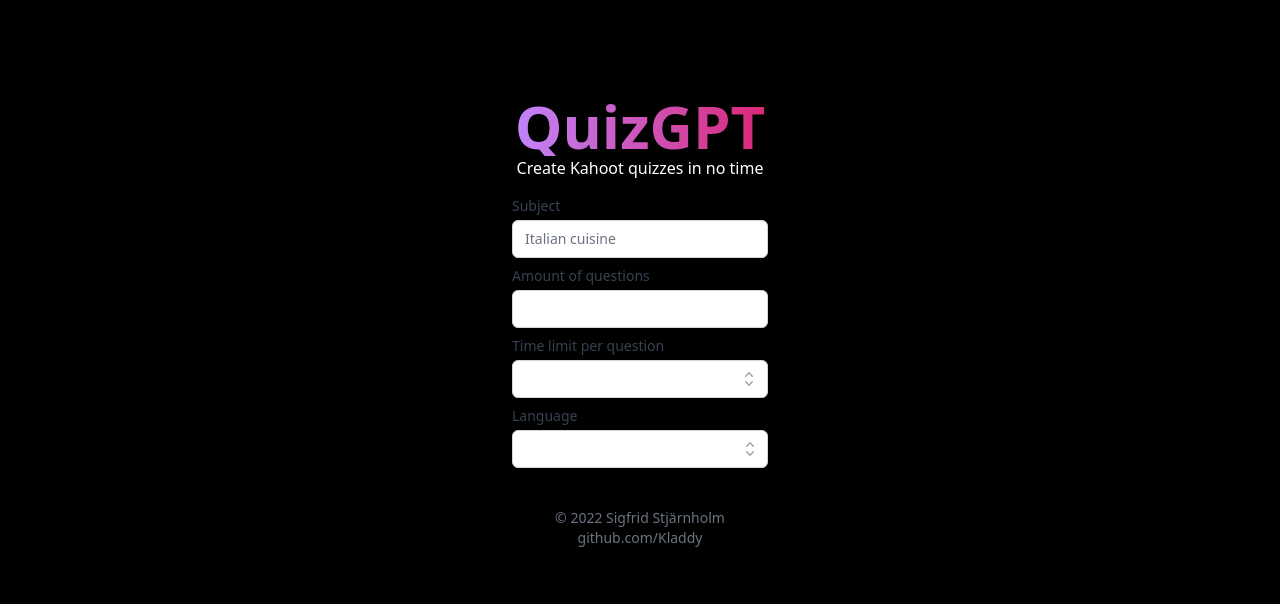
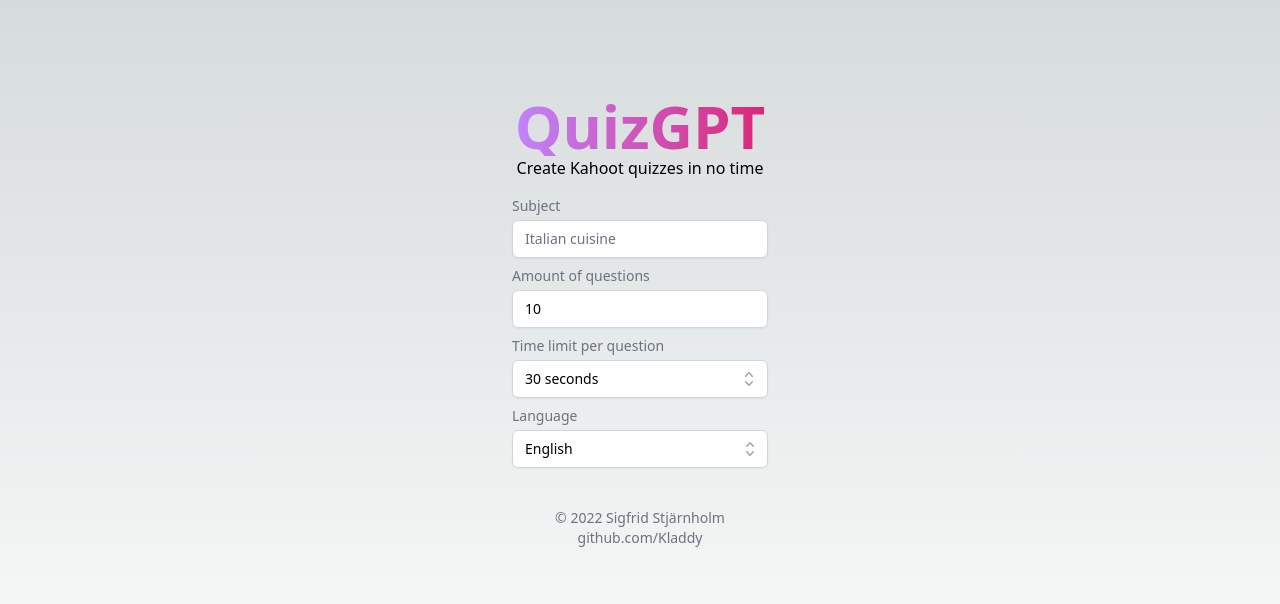
Before and after one commit to Kladdy/quizgpt, a Next.js app: page / in a window 1280 px wide. Shown: the top 604 px of the page. Built offline with nearby package versions, Linux system fonts and the light colour scheme.

Commit message:
Fix darkmode

```diff
--- a/components/LanguageCombo.tsx
+++ b/components/LanguageCombo.tsx
@@ -38,11 +38,11 @@
 
   return (
     <Combobox as="div" value={selectedLanguage} onChange={setSelectedLanguage}>
-      <Combobox.Label className="block text-sm font-medium text-gray-700">Language</Combobox.Label>
+      <Combobox.Label className="block text-sm font-medium text-gray-500">Language</Combobox.Label>
       <div className="relative mt-1">
         <Combobox.Input
           autoComplete="off"
-          className="w-full rounded-md border border-gray-300 bg-white py-2 pl-3 pr-10 shadow-sm focus:border-indigo-500 focus:outline-none focus:ring-1 focus:ring-indigo-500 sm:text-sm"
+          className="text-black w-full rounded-md border border-gray-300 bg-white py-2 pl-3 pr-10 shadow-sm focus:border-indigo-500 focus:outline-none focus:ring-1 focus:ring-indigo-500 sm:text-sm"
           onChange={(event) => setQuery(event.target.value)}
           displayValue={(language: Language) => language?.name}
         />
--- a/components/TimeLimitSelect.tsx
+++ b/components/TimeLimitSelect.tsx
@@ -19,9 +19,9 @@
     <Listbox value={selectedTimeLimit} onChange={setSelectedTimeLimit}>
       {({ open }) => (
         <>
-          <Listbox.Label className="block text-sm font-medium text-gray-700">Time limit per question</Listbox.Label>
+          <Listbox.Label className="block text-sm font-medium text-gray-500">Time limit per question</Listbox.Label>
           <div className="relative -mt-1">
-            <Listbox.Button className="relative w-full cursor-default rounded-md border border-gray-300 bg-white py-2 pl-3 pr-10 text-left shadow-sm focus:border-indigo-500 focus:outline-none focus:ring-1 focus:ring-indigo-500 sm:text-sm">
+            <Listbox.Button className="text-black relative w-full cursor-default rounded-md border border-gray-300 bg-white py-2 pl-3 pr-10 text-left shadow-sm focus:border-indigo-500 focus:outline-none focus:ring-1 focus:ring-indigo-500 sm:text-sm">
               <span className="block truncate">{selectedTimeLimit} seconds</span>
               <span className="pointer-events-none absolute inset-y-0 right-0 flex items-center pr-2">
                 <ChevronUpDownIcon className="h-5 w-5 text-gray-400" aria-hidden="true" />
--- a/pages/index.tsx
+++ b/pages/index.tsx
@@ -56,7 +56,7 @@
         <div className='grid gap-y-2'>
 
           <div>
-            <label htmlFor="subject" className="block text-sm font-medium text-gray-700">
+            <label htmlFor="subject" className="block text-sm font-medium text-gray-500">
               Subject
             </label>
             <div className="mt-1">
@@ -64,7 +64,7 @@
                 type="text"
                 name="subject"
                 id="subject"
-                className="block w-full rounded-md border-gray-300 shadow-sm focus:border-indigo-500 focus:ring-indigo-500 sm:text-sm"
+                className="text-black block w-full rounded-md border-gray-300 shadow-sm focus:border-indigo-500 focus:ring-indigo-500 sm:text-sm"
                 autoComplete="off"
                 placeholder={randomQuizSubject}
                 value={subject}
@@ -74,7 +74,7 @@
           </div>
 
           <div>
-            <label htmlFor="amountOfQuestions" className="block text-sm font-medium text-gray-700">
+            <label htmlFor="amountOfQuestions" className="block text-sm font-medium text-gray-500">
               Amount of questions
             </label>
             <div className="mt-1">
@@ -82,7 +82,7 @@
                 type="number"
                 name="amountOfQuestions"
                 id="amountOfQuestions"
-                className="block w-full rounded-md border-gray-300 shadow-sm focus:border-indigo-500 focus:ring-indigo-500 sm:text-sm"
+                className="text-black block w-full rounded-md border-gray-300 shadow-sm focus:border-indigo-500 focus:ring-indigo-500 sm:text-sm"
                 autoComplete="off"
                 value={amountOfQuestions || ''}
                 onChange={e => setAmountOfQuestions(parseInt(e.target.value))}
@@ -220,13 +220,13 @@
           <div className='mt-1 w-full max-w-xs'>
             {queryResponse.questions.map((question, questionIndex) => (
               <div key={question.question} className='mt-4 p-4 bg-slate-200 rounded-md border border-indigo-400'>
-                <h2 className='font-bold text-sm'>{questionIndex+1}. {question.question}</h2>
+                <h2 className='text-black font-bold text-sm'>{questionIndex+1}. {question.question}</h2>
                 <ul className='grid grid-cols-1 gap-2 mt-2'>
                   {question.answers.map((answer, answerIndex) => {
                     return <li key={answer} className='p-2 bg-slate-100 rounded-md flex flex-row items-center'>
                       {question.correctAnswerPositions.includes(answerIndex) && <CheckCircleIcon className="flex-none mr-2 -ml-1 h-5 w-5 text-green-500" aria-hidden="true" />}
                       {!question.correctAnswerPositions.includes(answerIndex) && <XCircleIcon className="flex-none mr-2 -ml-1 h-5 w-5 text-red-500" aria-hidden="true" />}
-                      <span className=''>{answer} </span>
+                      <span className='text-black '>{answer} </span>
                     </li>
                   })}
                 </ul>
--- a/styles/globals.css
+++ b/styles/globals.css
@@ -44,7 +44,7 @@
   --card-border-rgb: 131, 134, 135;
 }
 
-@media (prefers-color-scheme: light) {
+@media (prefers-color-scheme: dark) {
   :root {
     --foreground-rgb: 255, 255, 255;
     --background-start-rgb: 0, 0, 0;
@@ -104,8 +104,16 @@
   text-decoration: none;
 }
 
-@media (prefers-color-scheme: light) {
+/* @media (prefers-color-scheme: dark) {
   html {
     color-scheme: light;
   }
+} */
+
+@media (prefers-color-scheme: dark) {
+  :root {
+    --foreground-rgb: 255, 255, 255;
+    --background-start-rgb: 0, 0, 0;
+    --background-end-rgb: 0, 0, 0;
+  }
 }
```
